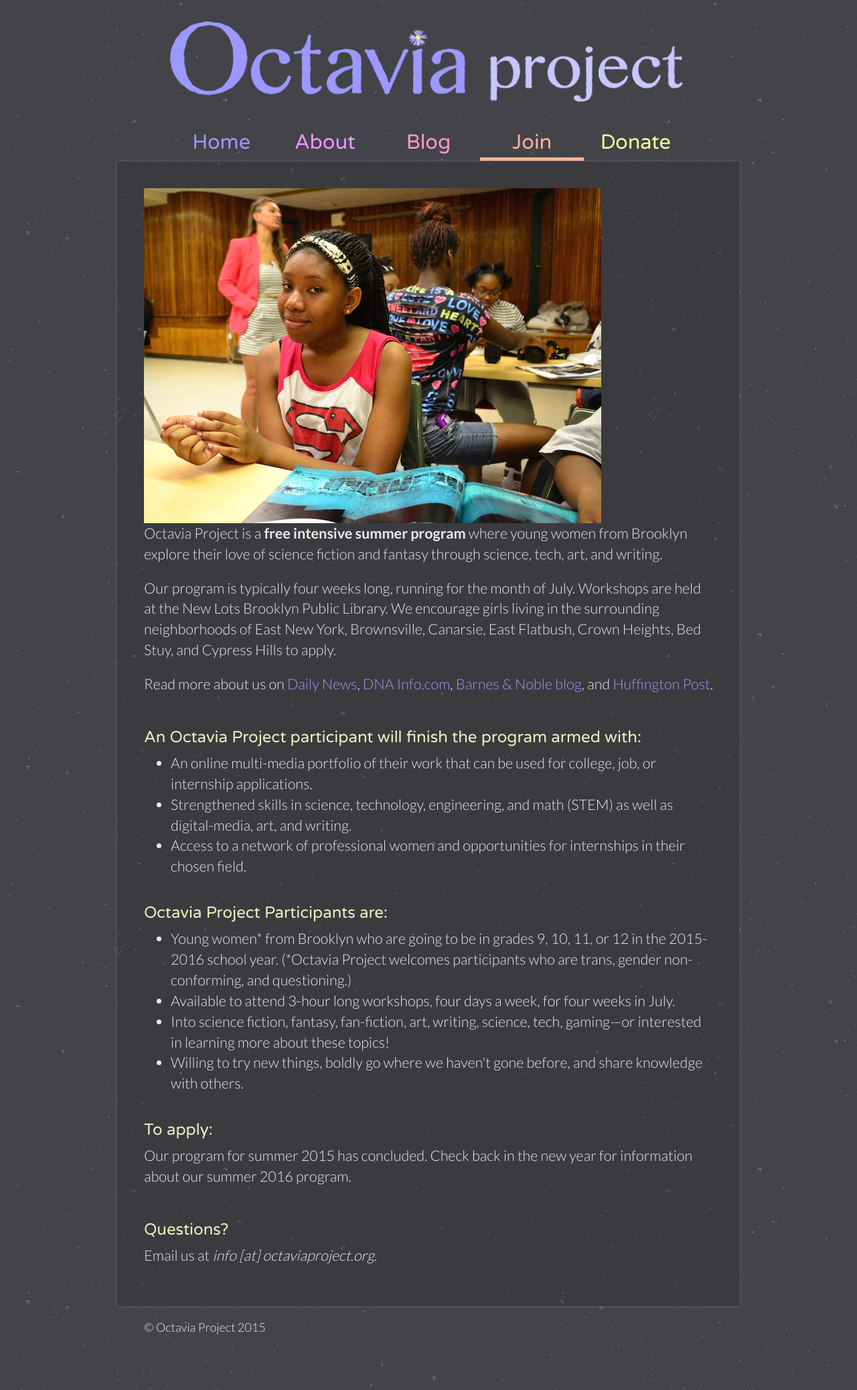
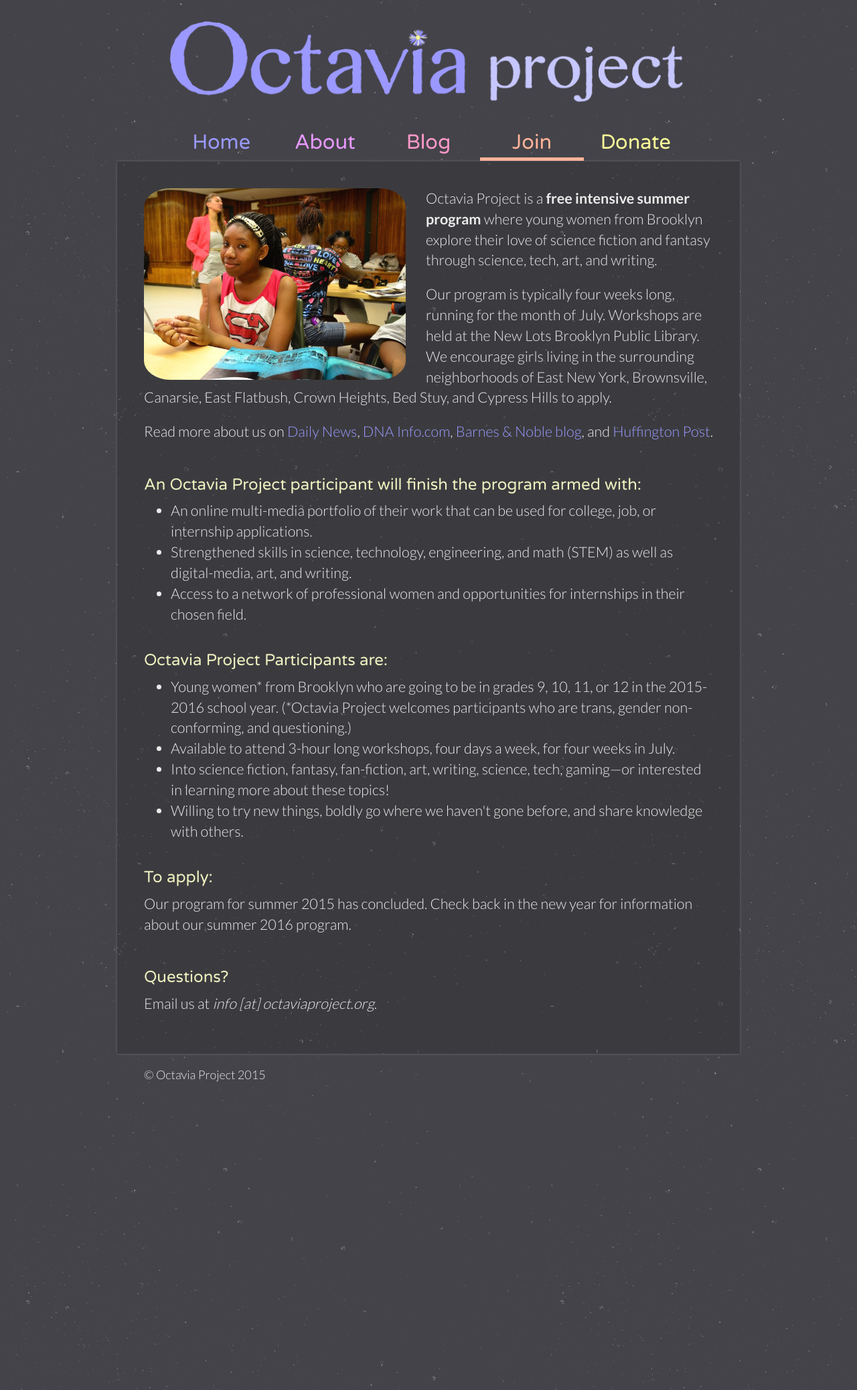
Before and after one commit to OctaviaProject/octaviaproject.github.io, a Jekyll site: the page built from join.html, in a window 1280 px wide. Shown: the whole page at 67% size. Built offline with Jekyll 4.4.1, drawn with Linux system fonts in a browser that asks for light colours.

Commit message:
playing w/ photo

```diff
--- a/join.html
+++ b/join.html
@@ -2,7 +2,7 @@
 ---
 {% include header.html %}
 
-    <img src="{{ site.url }}/assets/img/photos/sada photog.jpg" align="middle">
+    <img class="bio" src="{{ site.url }}/assets/img/photos/sada photog.jpg">
 
     <div class="about" style="font-size: 1.2em;">
 
```
